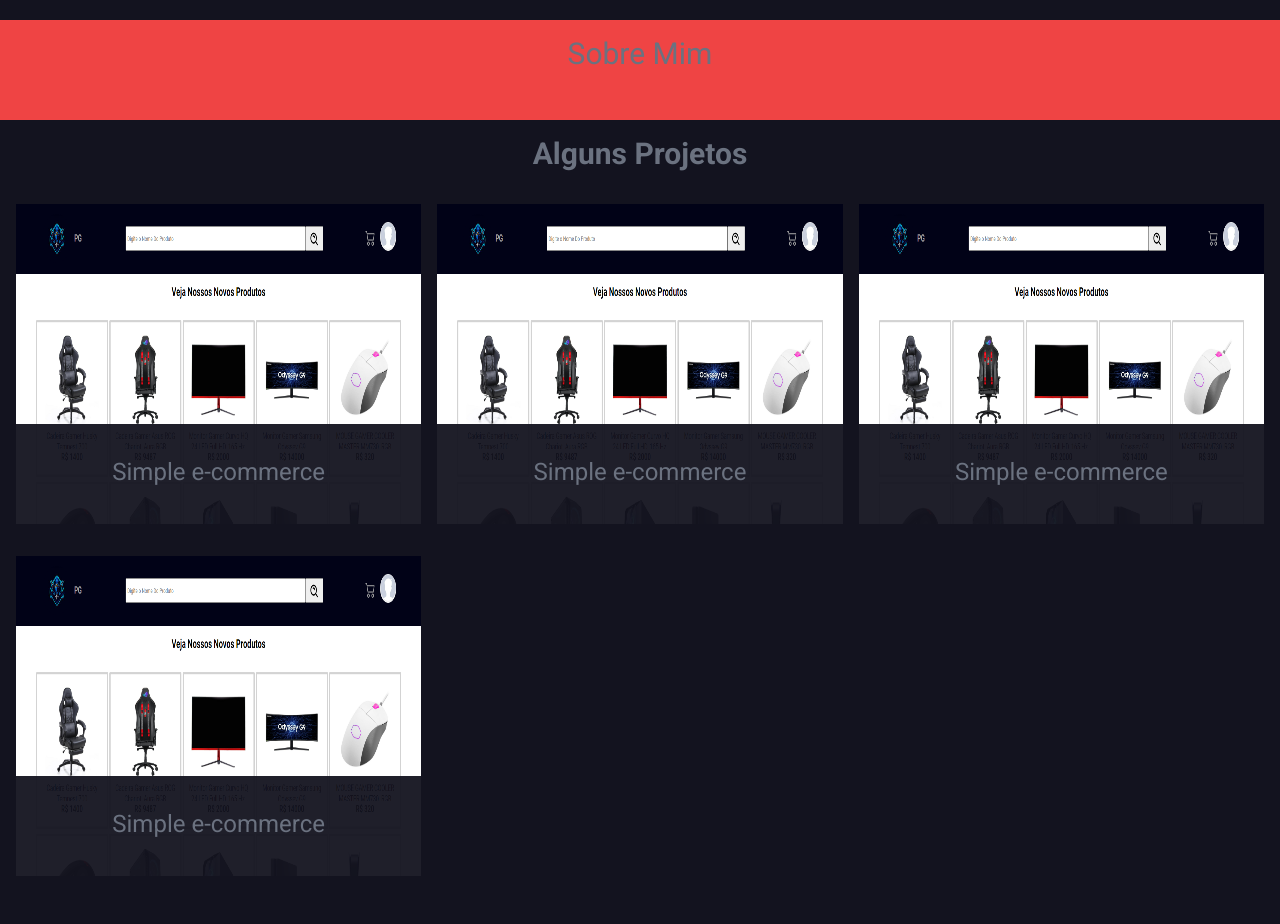
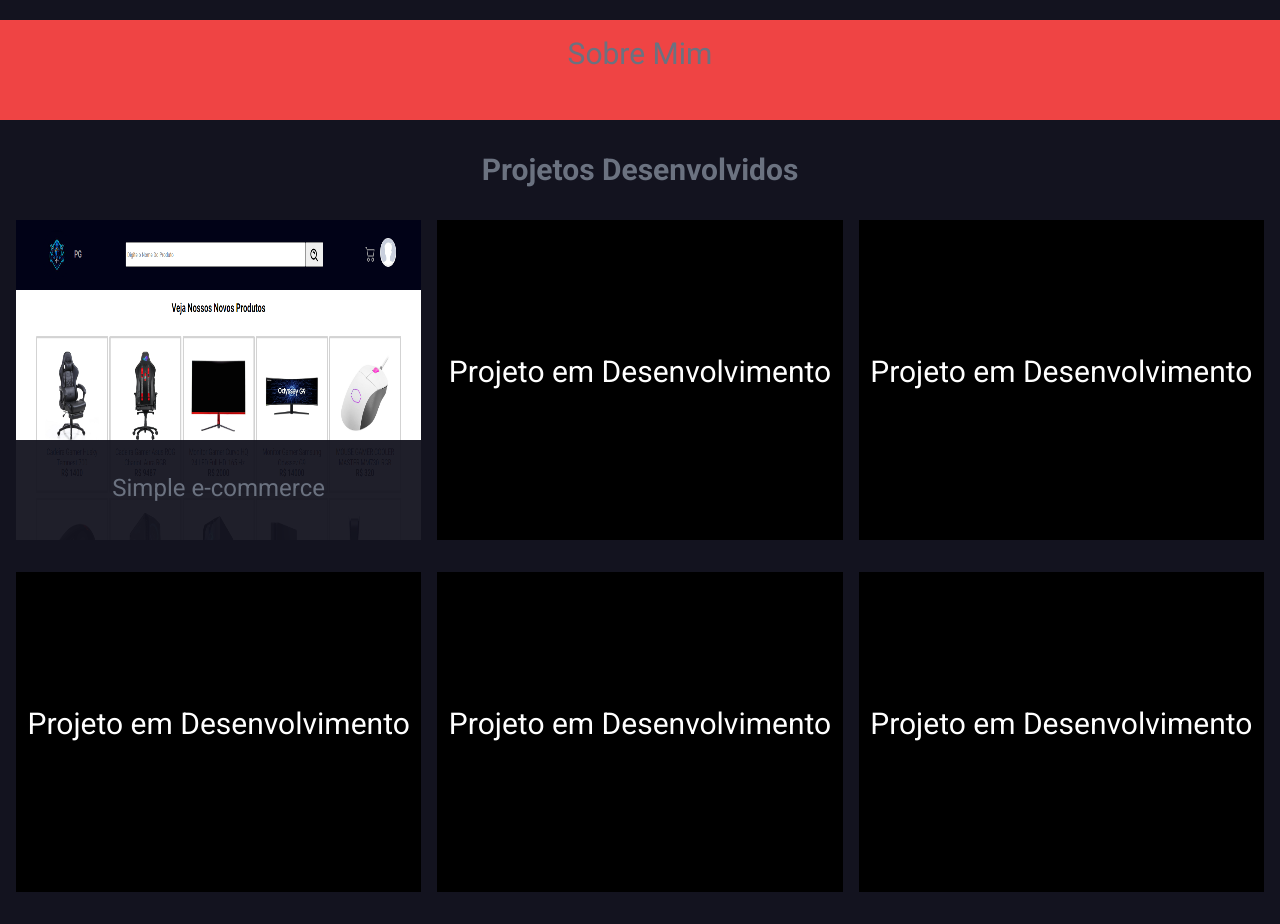
Before and after one commit to RyanNS7/personal-portfolio, a React (Vite) app: page / in a window 1280 px wide. Shown: the part 740-1664 px from the top of the page. Built offline with nearby package versions, Linux system fonts and the light colour scheme.

Commit message:
Add cards

```diff
--- a/src/components/Projects.jsx
+++ b/src/components/Projects.jsx
@@ -1,112 +1,42 @@
 import simple_store from '../assets/first_project.png'
+import { Card } from './Card'
+import { FaReact, FaNodeJs } from 'react-icons/fa'
+import { SiPostgresql, SiStyledcomponents } from 'react-icons/si'
 
 export function Projects(){
 
     const projects = [
         {
-            image_project: '',
-            title_project: '',
-            description_product: '',
-            link_project: ''
-        }
+            image_project: simple_store,
+            title_project: 'Simple e-commerce',
+            description: 'Um projeto fullstack de um comercio eletronico de perifericos cujo o objetivo foi atribuir os conceitos basico de um ecommerce.',
+            languages_used: [<FaReact />, <FaNodeJs />, <SiPostgresql />, <SiStyledcomponents /> ],
+            development: 'Em Desenvolvimento',
+            link_project: 'https://simple-ecommerce-pg.netlify.app/'
+        },
+        {},{},{},{},{}
     ]
 
     return(
-        <section className="w-full">
+        <section className="w-full mt-4">
 
-            <div className='p-4'> <h3 className="text-gray-500 text-3xl text-center font-semibold">Alguns Projetos</h3> </div>
+            <div className='p-4'> <h3 className="text-gray-500 text-3xl text-center font-semibold">Projetos Desenvolvidos</h3> </div>
 
-         {/* Primeiro */}
             <div className={`p-4 w-full tm:grid md:grid-cols-2 md:gap-4 lg:grid-cols-3`}>
-                {/* Primeiro */}
-                <div className=' w-full h-80 relative mb-4'>
+                {projects.map((project, key) => {
+                    if(Object.keys(project).length == 0){
 
-                    <div className='w-full h-full'>
-                        <img src={simple_store} className='w-full h-full' />
-                    </div>
+                     return <div className=' w-full h-80 relative mb-4 cursor-pointer'>
+                                <div className='w-full h-full bg-black flex items-center justify-center flex-col'>
+                                    <span className='text-3xl mb-4 text-center p-2'>Projeto em Desenvolvimento</span>
+                                </div>
+                            </div>
+                    }else{
+                        return <a href={project.link_project} target='_BLANK' ><Card project={project} key={key} /> </a>
+                    }
+                })}
 
-                    <div className='absolute w-full bottom-0 p-4 h-[6.25rem] hover:h-[90%] transition-all duration-300 overflow-hidden bg-theme-dark/95 flex items-center flex-col'>
-                        <div className='text-2xl text-gray-500 p-4 mb-6'>
-                            <h3>Simple e-commerce</h3>
-                        </div>
-
-                        <div className='p-2'>
-                            <span>
-                                Descrição do produto
-                            </span>
-                        </div>
-                    </div>
-
-                </div>
-
-                {/* Segundo */}
-
-                <div className=' w-full h-80 relative mb-4'>
-
-                    <div className='w-full h-full'>
-                        <img src={simple_store} className='w-full h-full' />
-                    </div>
-
-                    <div className='absolute w-full bottom-0 p-4 h-[6.25rem] hover:h-[90%] transition-all duration-300 overflow-hidden bg-theme-dark/95 flex items-center flex-col'>
-                        <div className='text-2xl text-gray-500 p-4 mb-6'>
-                            <h3>Simple e-commerce</h3>
-                        </div>
-
-                        <div className='p-2'>
-                            <span>
-                                Descrição do produto
-                            </span>
-                        </div>
-                    </div>
-
-                </div>
-
-                {/* Terceiro */}
-
-                <div className=' w-full h-80 relative'>
-
-                    <div className='w-full h-full'>
-                        <img src={simple_store} className='w-full h-full' />
-                    </div>
-
-                    <div className='absolute w-full bottom-0 p-4 h-[6.25rem] hover:h-[90%] transition-all duration-300 overflow-hidden bg-theme-dark/95 flex items-center flex-col'>
-                        <div className='text-2xl text-gray-500 p-4 mb-6'>
-                            <h3>Simple e-commerce</h3>
-                        </div>
-
-                        <div className='p-2'>
-                            <span>
-                                Descrição do produto
-                            </span>
-                        </div>
-                    </div>
-
-                </div>
-
-                {/* Quarto */}
-
-                <div className=' w-full h-80 relative mb-4'>
-
-                    <div className='w-full h-full'>
-                        <img src={simple_store} className='w-full h-full' />
-                    </div>
-
-                    <div className='absolute w-full bottom-0 p-4 h-[6.25rem] hover:h-[90%] transition-all duration-300 overflow-hidden bg-theme-dark/95 flex items-center flex-col'>
-                        <div className='text-2xl text-gray-500 p-4 mb-6'>
-                            <h3>Simple e-commerce</h3>
-                        </div>
-
-                        <div className='p-2'>
-                            <span>
-                                Descrição do produto
-                            </span>
-                        </div>
-                    </div>
-
-                </div>
             </div>
-
-
 
         </section>
     )
```
